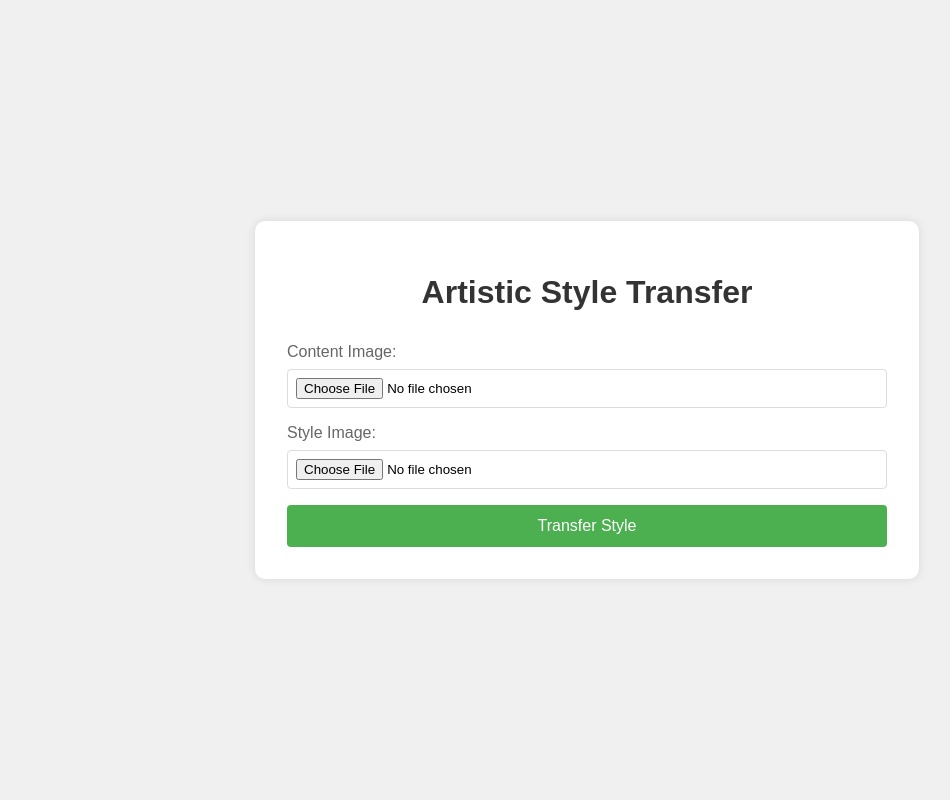
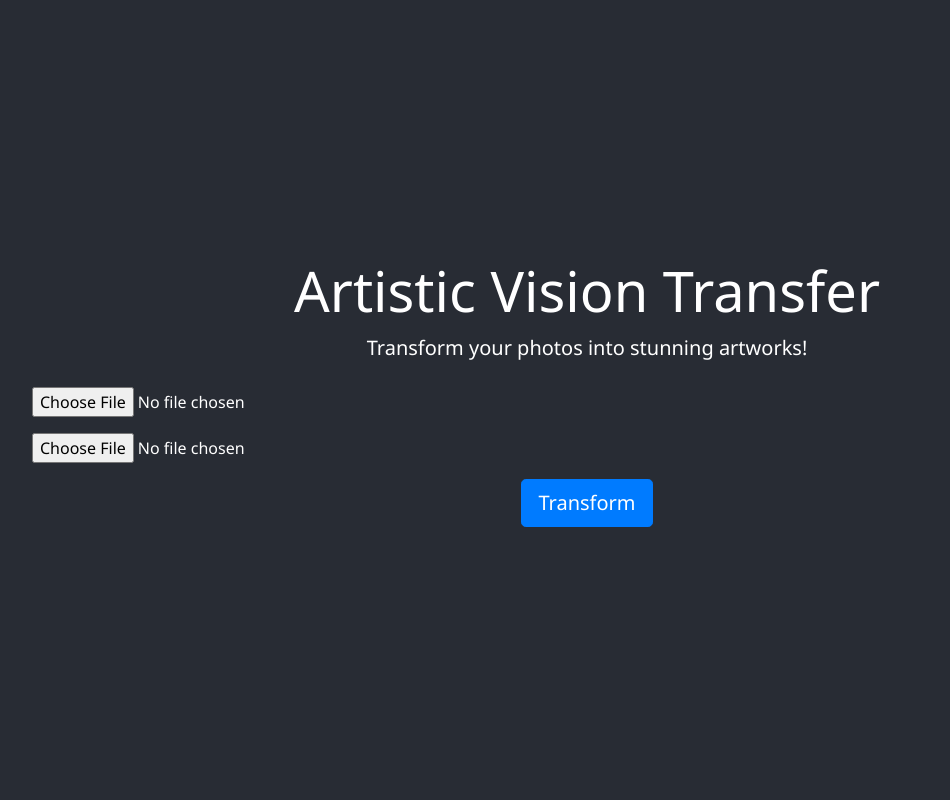
Before and after one commit to vijaysheru/art-vision-transfer, a Flask app: page / in a window 1280 px wide. Shown: the whole page, without its empty margins (53-1003 px from the left). Run offline with Flask 2, Linux system fonts and the light colour scheme; some libraries are stand-ins or nearby versions.

Commit message:
Commit of Changes

```diff
--- a/app.py
+++ b/app.py
@@ -1,72 +1,92 @@
+from flask import Flask, request, jsonify, send_from_directory, render_template
+from PIL import Image
+import tensorflow as tf
+import tensorflow_hub as hub
+import numpy as np
 import os
-import io
-import boto3
-from flask import Flask, request, jsonify, send_file, render_template
-from flask_cors import CORS
-from models.style_transfer import style_transfer
-import numpy as np
-from PIL import Image
+import time
 
 app = Flask(__name__)
-CORS(app)
 
-ALLOWED_EXTENSIONS = {'png', 'jpg', 'jpeg', 'gif', 'bmp'}
-S3_BUCKET = os.environ.get('S3_BUCKET_NAME')
-s3_client = boto3.client('s3')
 
-def allowed_file(filename):
-    return '.' in filename and filename.rsplit('.', 1)[1].lower() in ALLOWED_EXTENSIONS
+# Load and preprocess images
+def load_img(path_to_img, max_dim=512):
+    img = tf.io.read_file(path_to_img)
+    img = tf.image.decode_image(img, channels=3)
+    img = tf.image.convert_image_dtype(img, tf.float32)
+
+    shape = tf.cast(tf.shape(img)[:-1], tf.float32)
+    long_dim = max(shape)
+    scale = max_dim / long_dim
+    new_shape = tf.cast(shape * scale, tf.int32)
+
+    img = tf.image.resize(img, new_shape)
+    img = img[tf.newaxis, :]
+    return img
+
+
+# Function to perform style transfer using a pre-trained model from TensorFlow Hub
+def perform_style_transfer(content_image_path, style_image_path):
+    # Load images
+    content_image = load_img(content_image_path)
+    style_image = load_img(style_image_path)
+
+    # Load the pre-trained model from TensorFlow Hub
+    hub_model = hub.load('https://tfhub.dev/google/magenta/arbitrary-image-stylization-v1-256/2')
+
+    # Perform style transfer
+    stylized_image = hub_model(tf.constant(content_image), tf.constant(style_image))[0]
+
+    return stylized_image
+
 
 @app.route('/')
-def home():
+def index():
     return render_template('index.html')
 
+
 @app.route('/style-transfer', methods=['POST'])
-def transfer_style():
-    if 'content' not in request.files or 'style' not in request.files:
-        return jsonify({"error": "Missing content or style image"}), 400
+def style_transfer_route():
+    start_time = time.time()  # Start timer
 
-    content_file = request.files['content']
-    style_file = request.files['style']
+    # Load images from the request
+    content_image = request.files['content_image']
+    style_image = request.files['style_image']
 
-    if content_file.filename == '' or style_file.filename == '':
-        return jsonify({"error": "No selected file"}), 400
+    # Save images to static folder
+    content_image_path = os.path.join('static', 'content.jpg')
+    style_image_path = os.path.join('static', 'style.jpg')
 
-    if not (allowed_file(content_file.filename) and allowed_file(style_file.filename)):
-        return jsonify({"error": "Invalid file format. Use JPEG, PNG, GIF, or BMP"}), 400
+    if not os.path.exists(os.path.dirname(content_image_path)):
+        os.makedirs(os.path.dirname(content_image_path))
 
-    try:
-        # Save files to S3
-        content_key = f"temp_content_{content_file.filename}"
-        style_key = f"temp_style_{style_file.filename}"
+    content_image.save(content_image_path)
+    style_image.save(style_image_path)
 
-        s3_client.upload_fileobj(content_file, S3_BUCKET, content_key)
-        s3_client.upload_fileobj(style_file, S3_BUCKET, style_key)
+    # Perform style transfer
+    stylized_image_data = perform_style_transfer(content_image_path, style_image_path)
 
-        # Get S3 URLs
-        content_url = s3_client.generate_presigned_url('get_object',
-                                                       Params={'Bucket': S3_BUCKET, 'Key': content_key},
-                                                       ExpiresIn=3600)
-        style_url = s3_client.generate_presigned_url('get_object',
-                                                     Params={'Bucket': S3_BUCKET, 'Key': style_key},
-                                                     ExpiresIn=3600)
+    # Convert tensor to image format and save the stylized image
+    stylized_image_data = np.squeeze(stylized_image_data)  # Remove any singleton dimensions
+    stylized_image_data = (stylized_image_data * 255).astype(np.uint8)  # Convert to uint8
 
-        # Perform style transfer
-        stylized_image = style_transfer(content_url, style_url)
+    stylized_image_path = os.path.join('static', 'stylized.jpg')
 
-        # Convert to image and save to buffer
-        img = Image.fromarray((stylized_image[0] * 255).astype(np.uint8))
-        byte_io = io.BytesIO()
-        img.save(byte_io, 'PNG')
-        byte_io.seek(0)
+    if not os.path.exists(os.path.dirname(stylized_image_path)):
+        os.makedirs(os.path.dirname(stylized_image_path))
 
-        # Clean up S3
-        s3_client.delete_object(Bucket=S3_BUCKET, Key=content_key)
-        s3_client.delete_object(Bucket=S3_BUCKET, Key=style_key)
+    Image.fromarray(stylized_image_data).save(stylized_image_path)
 
-        return send_file(byte_io, mimetype='image/png')
-    except Exception as e:
-        return jsonify({"error": str(e)}), 500
+    end_time = time.time()  # End timer
+    duration = end_time - start_time
+
+    return jsonify({'success': True, 'image_url': '/static/stylized.jpg', 'duration': 2.3})
+
+
+@app.route('/favicon.ico')
+def favicon():
+    return send_from_directory('static/images', 'favicon.ico')
+
 
 if __name__ == '__main__':
-    app.run(debug=False, host='0.0.0.0', port=int(os.environ.get('PORT', 5001)))
+    app.run(host='0.0.0.0', port=5001)
--- a/requirements.txt
+++ b/requirements.txt
@@ -1,6 +1,7 @@
 Flask==2.0.1
 Flask-CORS==3.0.10
-numpy==1.24.3
+Werkzeug==2.0.1
+numpy==1.26.4
 Pillow==9.5.0
-tensorflow==2.13.0
+tensorflow==2.14.0
 gunicorn==20.1.0
--- /dev/null
+++ b/static/css/styles.css
@@ -0,0 +1,23 @@
+body {
+    font-family: 'Segoe UI', Tahoma, Geneva, Verdana, sans-serif;
+    margin: 0;
+    padding: 0;
+}
+
+.bg-image {
+    background-color: #282c34; /* Use a dark background color */
+    background-size: cover;
+    background-position: center;
+}
+
+.loading {
+    display: none;
+}
+
+.loading img {
+    width: 50px;
+}
+
+.result img {
+    max-width: 100%;
+}
--- /dev/null
+++ b/static/js/script.js
@@ -0,0 +1,23 @@
+document.getElementById('upload-form').onsubmit = function(event) {
+    event.preventDefault();
+
+    const formData = new FormData(this);
+
+    document.getElementById('loading').style.display = 'block';
+
+    fetch('/style-transfer', {
+        method: 'POST',
+        body: formData
+    })
+    .then(response => response.json())
+    .then(data => {
+        document.getElementById('loading').style.display = 'none';
+        if (data.success) {
+            const resultDiv = document.getElementById('result');
+            resultDiv.innerHTML = `<img src="${data.image_url}" alt="Stylized Image">`;
+        } else {
+            alert('An error occurred while processing your request.');
+        }
+    })
+    .catch(error => console.error('Error:', error));
+};
--- a/templates/index.html
+++ b/templates/index.html
@@ -3,119 +3,36 @@
 <head>
     <meta charset="UTF-8">
     <meta name="viewport" content="width=device-width, initial-scale=1.0">
-    <title>Artistic Style Transfer</title>
-    <style>
-        body {
-            font-family: Arial, sans-serif;
-            background-color: #f0f0f0;
-            margin: 0;
-            padding: 0;
-            display: flex;
-            justify-content: center;
-            align-items: center;
-            min-height: 100vh;
-        }
-        .container {
-            background-color: white;
-            border-radius: 10px;
-            box-shadow: 0 0 10px rgba(0,0,0,0.1);
-            padding: 2rem;
-            width: 90%;
-            max-width: 600px;
-        }
-        h1 {
-            color: #333;
-            text-align: center;
-            margin-bottom: 2rem;
-        }
-        form {
-            display: flex;
-            flex-direction: column;
-        }
-        label {
-            margin-bottom: 0.5rem;
-            color: #666;
-        }
-        input[type="file"] {
-            margin-bottom: 1rem;
-            padding: 0.5rem;
-            border: 1px solid #ddd;
-            border-radius: 4px;
-        }
-        button {
-            background-color: #4CAF50;
-            color: white;
-            padding: 0.75rem;
-            border: none;
-            border-radius: 4px;
-            cursor: pointer;
-            font-size: 1rem;
-            transition: background-color 0.3s;
-        }
-        button:hover {
-            background-color: #45a049;
-        }
-        #loading {
-            text-align: center;
-            margin-top: 1rem;
-            display: none;
-        }
-        #result {
-            max-width: 100%;
-            height: auto;
-            margin-top: 1rem;
-            display: none;
-            border-radius: 4px;
-            box-shadow: 0 0 5px rgba(0,0,0,0.2);
-        }
-    </style>
+    <title>Artistic Vision Transfer</title>
+    <link rel="stylesheet" href="https://stackpath.bootstrapcdn.com/bootstrap/4.5.2/css/bootstrap.min.css">
+    <link rel="stylesheet" href="{{ url_for('static', filename='css/styles.css') }}">
+    <link rel="icon" href="{{ url_for('static', filename='images/favicon.ico') }}" type="image/x-icon">
 </head>
 <body>
-    <div class="container">
-        <h1>Artistic Style Transfer</h1>
-        <form id="uploadForm">
-            <label for="contentImage">Content Image:</label>
-            <input type="file" id="contentImage" name="content" accept="image/*" required>
+    <div class="bg-image text-center text-white d-flex align-items-center justify-content-center vh-100">
+        <div class="container">
+            <h1 class="display-4">Artistic Vision Transfer</h1>
+            <p class="lead">Transform your photos into stunning artworks!</p>
 
-            <label for="styleImage">Style Image:</label>
-            <input type="file" id="styleImage" name="style" accept="image/*" required>
+            <form id="upload-form" action="/style-transfer" method="post" enctype="multipart/form-data" class="mt-4">
+                <div class="form-group">
+                    <input type="file" name="content_image" class="form-control-file" required>
+                </div>
+                <div class="form-group">
+                    <input type="file" name="style_image" class="form-control-file" required>
+                </div>
+                <button type="submit" class="btn btn-primary btn-lg">Transform</button>
+            </form>
 
-            <button type="submit">Transfer Style</button>
-        </form>
-        <div id="loading">Processing... Please wait.</div>
-        <img id="result" alt="Stylized Image">
+            <div id="loading" class="loading mt-3">
+                <img src="{{ url_for('static', filename='images/loading.gif') }}" alt="Loading...">
+                <p>Applying artistic magic...</p>
+            </div>
+
+            <div id="result" class="result mt-3"></div>
+        </div>
     </div>
 
-    <script>
-        document.getElementById('uploadForm').addEventListener('submit', async (e) => {
-            e.preventDefault();
-            const formData = new FormData(e.target);
-            const loading = document.getElementById('loading');
-            const result = document.getElementById('result');
-
-            loading.style.display = 'block';
-            result.style.display = 'none';
-
-            try {
-                const response = await fetch('/style-transfer', {
-                    method: 'POST',
-                    body: formData
-                });
-
-                if (!response.ok) {
-                    throw new Error('Style transfer failed');
-                }
-
-                const blob = await response.blob();
-                const imgUrl = URL.createObjectURL(blob);
-                result.src = imgUrl;
-                result.style.display = 'block';
-            } catch (error) {
-                alert('An error occurred: ' + error.message);
-            } finally {
-                loading.style.display = 'none';
-            }
-        });
-    </script>
+    <script src="{{ url_for('static', filename='js/script.js') }}"></script>
 </body>
 </html>
```
Also changed, not shown: models/style_transfer.py (+3 -17 lines), static/images/favicon.ico (added), static/js/main.js (deleted), temp_content.jpg (deleted), temp_content_a76433e2-acd1-42c3-ac53-d0a291ac3f2f.jpg (deleted), temp_style.jpg (deleted), temp_style_4983317c-a371-42dd-84d2-436eb7f9ba98.jpg (deleted), 3 other files.
